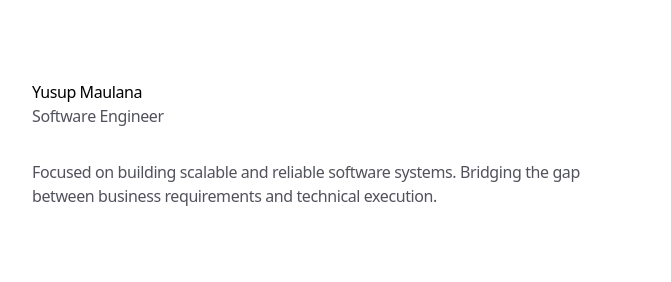
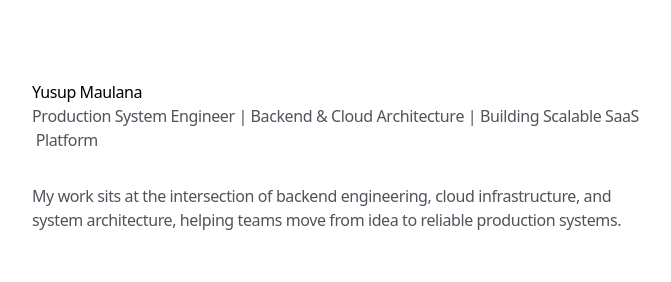
Before and after one commit to yusupscopes/yusupwork, a Next.js app: page / in a window 1280 px wide. Shown: the top 282 px of the page, without its empty margins (304-975 px from the left). Built offline with nearby package versions, Linux system fonts and the light colour scheme.

Commit message:
fix(website): update job title and job description

```diff
--- a/app/header.tsx
+++ b/app/header.tsx
@@ -16,7 +16,8 @@ export function Header() {
           className="text-zinc-600 dark:text-zinc-500"
           delay={0.5}
         >
-          Software Engineer
+          Production System Engineer | Backend & Cloud Architecture | Building
+          Scalable SaaS Platform
         </TextEffect>
       </div>
     </header>
--- a/app/page.tsx
+++ b/app/page.tsx
@@ -137,7 +137,9 @@ export default function Personal() {
       >
         <div className="flex-1">
           <p className="text-zinc-600 dark:text-zinc-400">
-            Focused on building scalable and reliable software systems. Bridging the gap between business requirements and technical execution.
+            My work sits at the intersection of backend engineering, cloud
+            infrastructure, and system architecture, helping teams move from
+            idea to reliable production systems.
           </p>
         </div>
       </motion.section>
@@ -160,7 +162,7 @@ export default function Personal() {
                   target="_blank"
                 >
                   {project.name}
-                  <span className="absolute bottom-0.5 left-0 block h-[1px] w-full max-w-0 bg-zinc-900 dark:bg-zinc-50 transition-all duration-200 group-hover:max-w-full"></span>
+                  <span className="absolute bottom-0.5 left-0 block h-[1px] w-full max-w-0 bg-zinc-900 transition-all duration-200 group-hover:max-w-full dark:bg-zinc-50"></span>
                 </a>
                 <p className="text-base text-zinc-600 dark:text-zinc-400">
                   {project.description}
```
